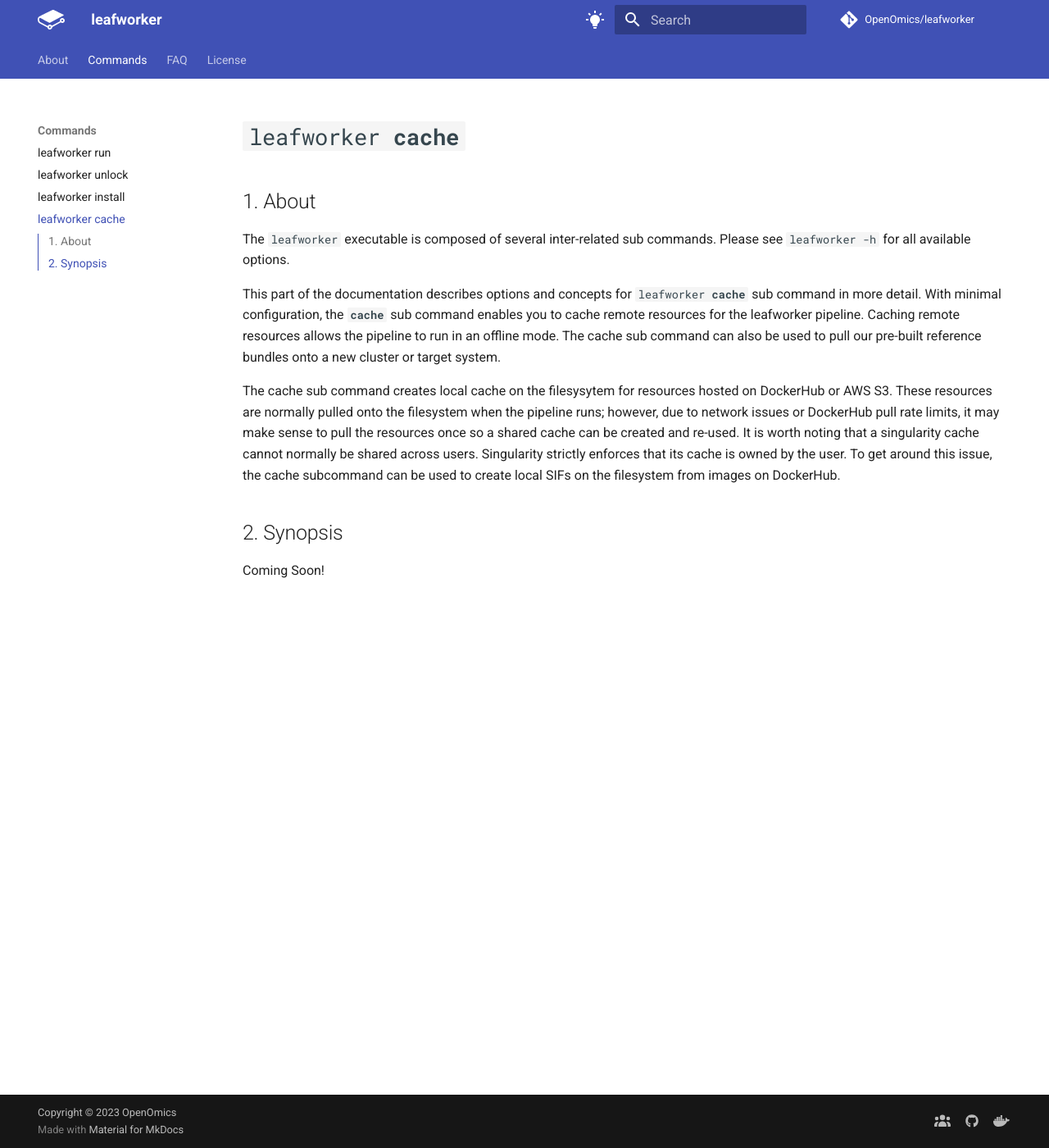
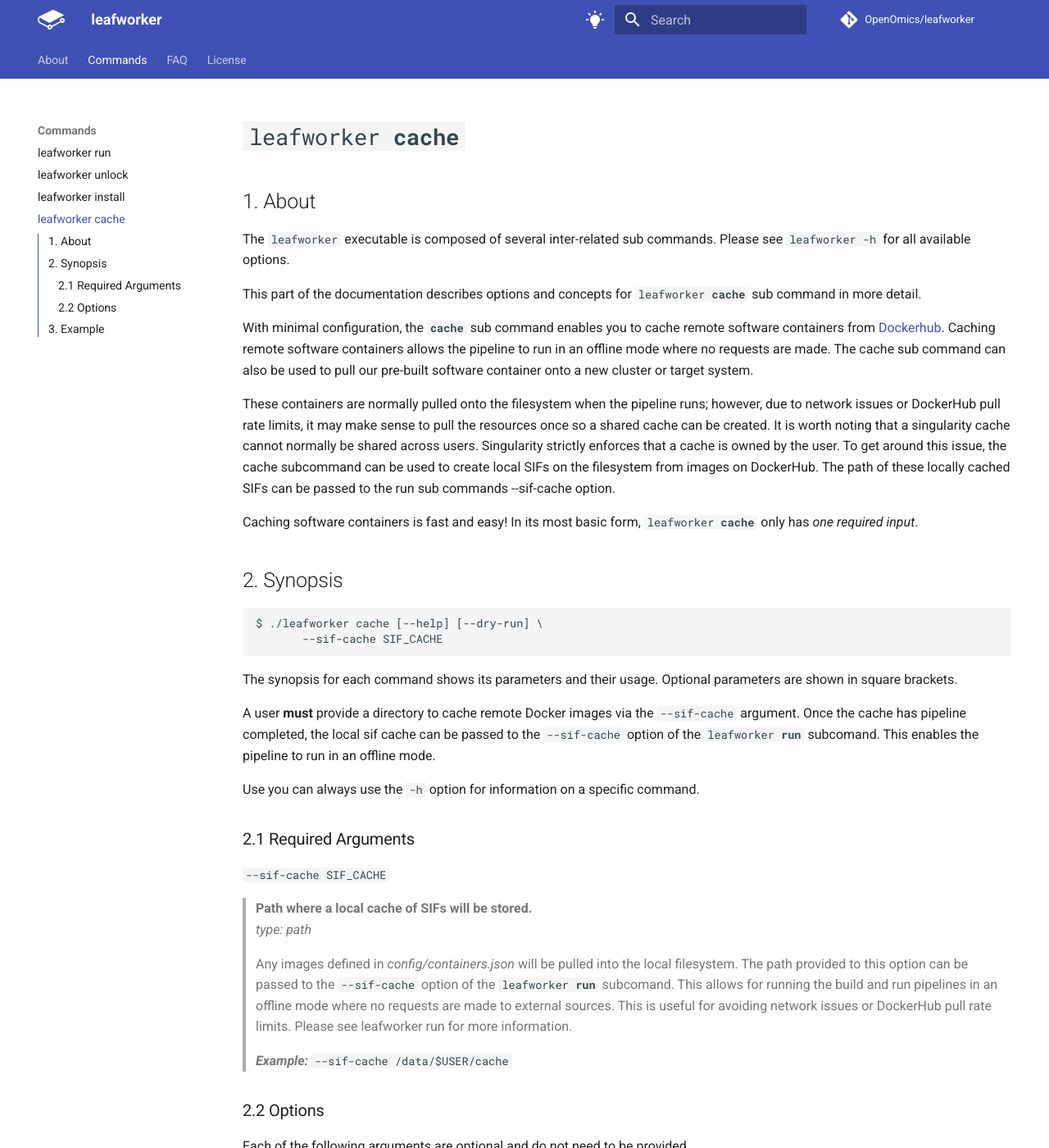
Before and after one commit to OpenOmics/leafworker, an MkDocs documentation site: the page built from docs/usage/cache.md, in a window 1280 px wide and 1400 px high. Shown: the whole window at 82% size. Built offline with MkDocs 1.6.1 and Material for MkDocs 9.7.7, drawn with Linux system fonts in a browser that asks for light colours; comment, search, counter and statistics services are not loaded; the version menu is left out; some of the changed text lies outside the part shown.

Commit message:
Chore: Updating docs for cache sub cmd.

````diff
--- a/docs/usage/cache.md
+++ b/docs/usage/cache.md
@@ -1,25 +1,27 @@
 # <code>leafworker <b>cache</b></code>
 
 ## 1. About
+
 The `leafworker` executable is composed of several inter-related sub commands. Please see `leafworker -h` for all available options.
 
-This part of the documentation describes options and concepts for <code>leafworker <b>cache</b></code> sub command in more detail. With minimal configuration, the **`cache`** sub command enables you to cache remote resources for the  leafworker pipeline. Caching remote resources allows the pipeline to run in an offline mode. The cache sub command can also be used to pull our pre-built reference bundles onto a new cluster or target system.
+This part of the documentation describes options and concepts for <code>leafworker <b>cache</b></code> sub command in more detail.
 
-The cache sub command creates local cache on the filesysytem for resources hosted on DockerHub or AWS S3. These resources are normally pulled onto the filesystem when the pipeline runs; however, due to network issues or DockerHub pull rate limits, it may make sense to pull the resources once so a shared cache can be created and re-used. It is worth noting that a singularity cache cannot normally be shared across users. Singularity strictly enforces that its cache is owned by the user. To get around this issue, the cache subcommand can be used to create local SIFs on the filesystem from images on DockerHub.
+With minimal configuration, the **`cache`** sub command enables you to cache remote software containers from [Dockerhub](https://hub.docker.com/u/skchronicles). Caching remote software containers allows the pipeline to run in an offline mode where no requests are made. The cache sub command can also be used to pull our pre-built software container onto a new cluster or target system.
+
+These containers are normally pulled onto the filesystem when the pipeline runs; however, due to network issues or DockerHub pull rate limits, it may make sense to pull the resources once so a shared cache can be created. It is worth noting that a singularity cache cannot normally be shared across users. Singularity strictly enforces that a cache is owned by the user. To get around this issue, the cache subcommand can be used to create local SIFs on the filesystem from images on DockerHub. The path of these locally cached SIFs can be passed to the run sub commands --sif-cache option.
+
+Caching software containers is fast and easy! In its most basic form, <code>leafworker <b>cache</b></code> only has *one required input*.
 
 ## 2. Synopsis
 
-Coming Soon!
-
-<!-- ```text
-$ ./leafworker cache [-h] --sif-cache SIF_CACHE \
-                     [--resource-bundle RESOURCE_BUNDLE] \
-                     [--dry-run]
+```text
+$ ./leafworker cache [--help] [--dry-run] \
+       --sif-cache SIF_CACHE
 ```
 
 The synopsis for each command shows its parameters and their usage. Optional parameters are shown in square brackets.
 
-A user **must** provide a directory to cache remote Docker images via the `--sif-cache` argument. Once the cache has pipeline completed, the local sif cache can be passed to the `--sif-cache` option of the <code>leafworker <b>build</b></code> and <code>leafworker <b>run</b></code> subcomand. This enables the build and run pipeline to run in an offline mode.
+A user **must** provide a directory to cache remote Docker images via the `--sif-cache` argument. Once the cache has pipeline completed, the local sif cache can be passed to the `--sif-cache` option of the <code>leafworker <b>run</b></code> subcomand. This enables the pipeline to run in an offline mode.
 
 Use you can always use the `-h` option for information on a specific command.
 
@@ -27,10 +29,10 @@
 
 `--sif-cache SIF_CACHE`
 
-> **Path where a local cache of SIFs will be stored..**
-> *type: string*
+> **Path where a local cache of SIFs will be stored.**
+> *type: path*
 >
-> Any images defined in *config/containers/images.json* will be pulled into the local filesystem. The path provided to this option can be passed to the `--sif-cache` option of the <code>leafworker <b>build</b></code> and <code>leafworker <b>run</b></code> subcomand. This allows for running the build and run pipelines in an offline mode where no requests are made to external sources. This is useful for avoiding network issues or DockerHub pull rate limits. Please see leafworker build and run for more information.
+> Any images defined in *config/containers.json* will be pulled into the local filesystem. The path provided to this option can be passed to the `--sif-cache` option of the <code>leafworker <b>run</b></code> subcomand. This allows for running the build and run pipelines in an offline mode where no requests are made to external sources. This is useful for avoiding network issues or DockerHub pull rate limits. Please see leafworker run for more information.
 >
 > ***Example:*** `--sif-cache /data/$USER/cache`
 
@@ -49,9 +51,9 @@
 ---
   `--dry-run`
 > **Dry run the pipeline.**
-> *type: boolean*
+> *type: boolean flag*
 >
-> Displays what steps in the pipeline remain or will be run. Does not execute anything!
+> Only displays what software container will be cached locally. Does not execute anything!
 >
 > ***Example:*** `--dry-run`
 
@@ -62,11 +64,15 @@
 module purge
 module load singularity snakemake
 
-# Step 1.) Dry run cache to see what will be pulled
-./leafworker cache --sif-cache /scratch/$USER/cache \
-                 --dry-run
+# Step 1.) Dry run to see what will be pulled
+./leafworker cache --sif-cache /data/$USER/cache \
+               --dry-run
 
-# Step 2.) Cache remote resources locally
-./leafworker cache --sif-cache /scratch/$USER/cache
+# Step 2.) Cache remote resources locally.
+# This command will NOT automatically submit
+# a job to the cluster. As so, we recommend
+# submitting this next command to the cluster
+# as a job. Download speeds will vary so it
+# is best to set the wall time a few hours.
+./leafworker cache --sif-cache /data/$USER/cache
 ```
--->
````
Also changed, not shown: other parts of docs/usage/cache.md (+1 -1 lines), README.md (+2 -2 lines).
